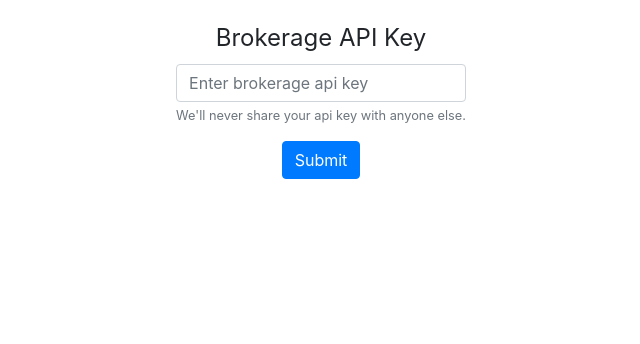
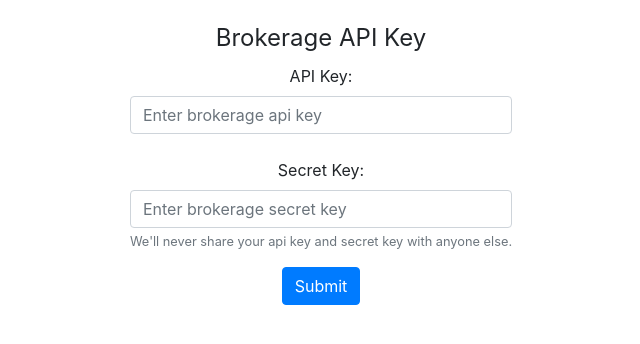
Before and after one commit to yongfu-lu/HODL, a Django app: page /user/user-api/ in a window 1280 px wide. Shown: the part 56-400 px from the top of the page, without its empty margins (319-959 px from the left). Run offline with Django 4.2, Linux system fonts and the light colour scheme; the visitor is signed in with stand-in values (Sample User, id 1); data comes from the database, SQL or seed files in the repository; some libraries are stand-ins or nearby versions.

Commit message:
add secret key to api-key page

```diff
--- a/HODL/settings.py
+++ b/HODL/settings.py
@@ -27,7 +27,10 @@ SECRET_KEY = "django-insecure-22g)hmh8ctbwy%6ml!8x9nj@9tv!49yjt4q#f8=*8qkx$&3q^d
 # SECURITY WARNING: don't run with debug turned on in production!
 DEBUG = True
 
-ALLOWED_HOSTS = []
+ALLOWED_HOSTS = [
+    "54.90.0.30",
+    "127.0.0.1"
+]
 
 
 # Application definition
--- a/user/models.py
+++ b/user/models.py
@@ -6,3 +6,4 @@ from django.contrib.auth.models import AbstractUser
 
 class CustomUser(AbstractUser):
     api_key = models.CharField(max_length=255, blank=True)
+    secret_key = models.CharField(max_length=255, blank=True)
--- a/user/templates/user/user-api.html
+++ b/user/templates/user/user-api.html
@@ -18,9 +18,14 @@
         {% csrf_token %}
         <div class="form-group">
             <legend class="mb-2">Brokerage API Key</legend>
+            <label> API Key: </label>
             <input type="text" class="form-control" name="api-key" value="{{ api_key }}"
                    placeholder="Enter brokerage api key">
-            <small class="form-text text-muted">We'll never share your api key with anyone else.</small>
+            <br>
+            <label> Secret Key: </label>
+            <input type="text" class="form-control" name="secret-key" value="{{ secret_key }}"
+                   placeholder="Enter brokerage secret key">
+            <small class="form-text text-muted">We'll never share your api key and secret key with anyone else.</small>
         </div>
         <button type="submit" class="btn btn-primary">Submit</button>
     </form>
--- a/user/views.py
+++ b/user/views.py
@@ -76,12 +76,13 @@ def userAPI(request):
         return redirect('/user/login')
 
     user = CustomUser.objects.filter(id=request.user.id)[0]
-    current_api_key = user.api_key
+
     if request.method == 'POST':
         api_key = request.POST['api-key']
+        secret_key = request.POST['secret-key']
         user.api_key = api_key
+        user.secret_key = secret_key
         user.save()
-        current_api_key = api_key
         messages.success(request, "API key updated successfully")
 
-    return render(request, "user/user-api.html", {"api_key": current_api_key})
+    return render(request, "user/user-api.html", {"api_key": user.api_key, "secret_key":user.secret_key})
```
Also changed, not shown: user/migrations/0002_customuser_secret_key.py (added).
